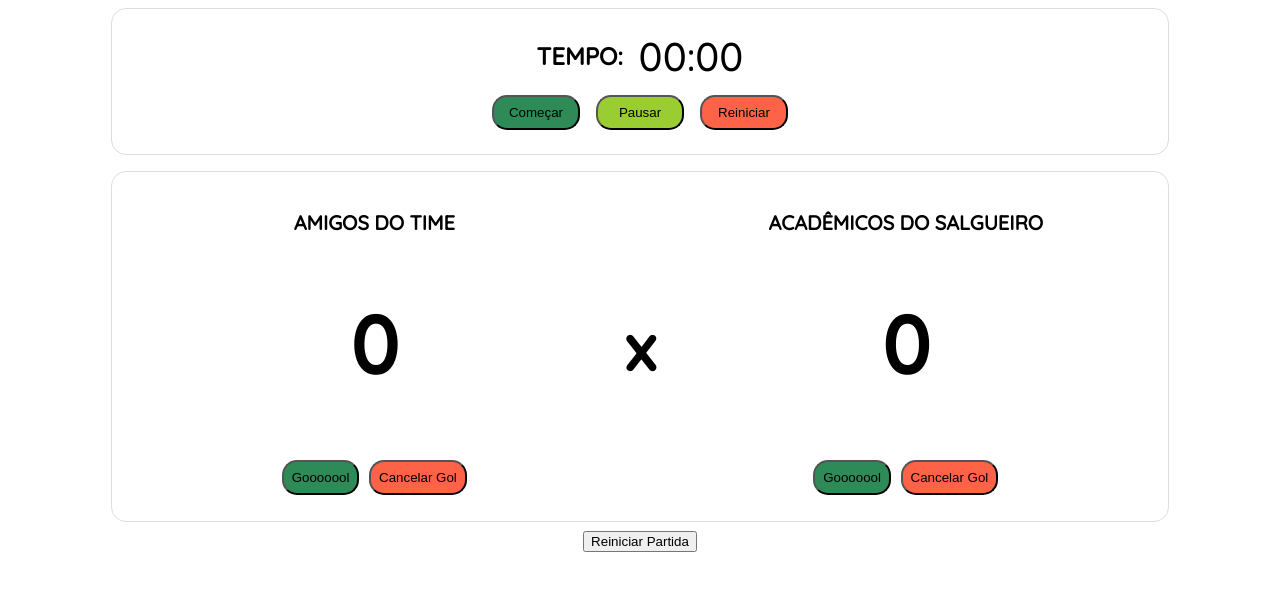
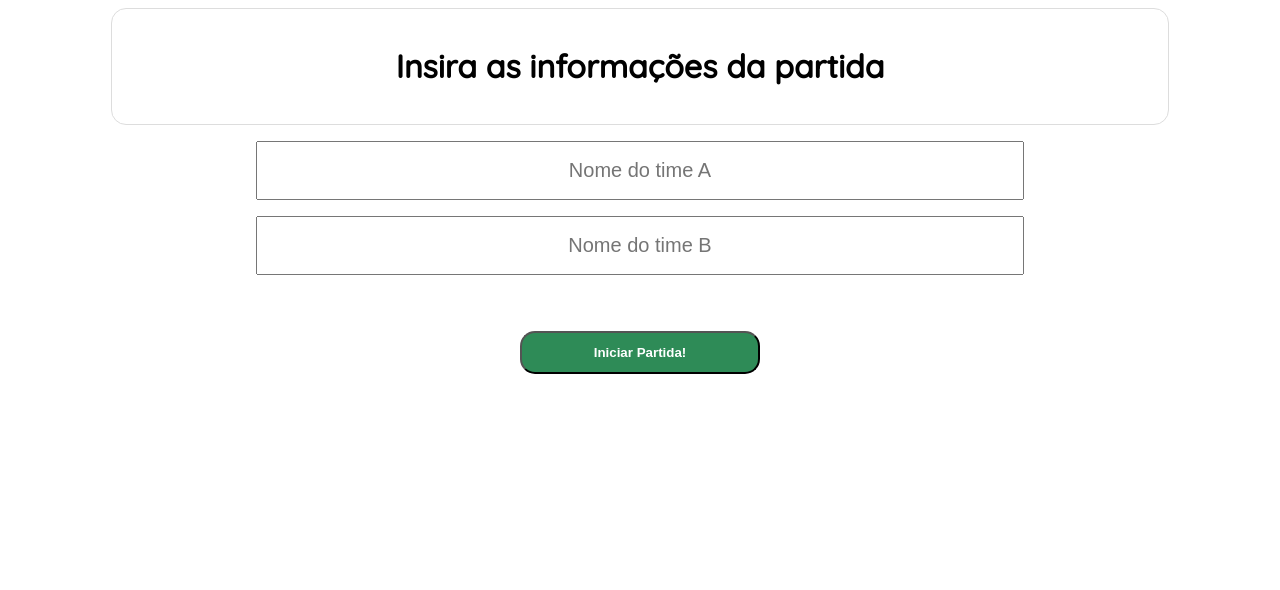
Before and after one commit to matheusvancoll/placar-online, a React (Create React App) app: page / in a window 1280 px wide. Shown: the top 590 px of the page. Built offline with nearby package versions, Linux system fonts and the light colour scheme.

Commit message:
add router

```diff
--- a/package.json
+++ b/package.json
@@ -8,6 +8,7 @@
     "@testing-library/user-event": "^12.8.3",
     "react": "^17.0.2",
     "react-dom": "^17.0.2",
+    "react-router-dom": "^5.2.0",
     "react-scripts": "4.0.3",
     "web-vitals": "^1.1.1"
   },
--- a/src/App.js
+++ b/src/App.js
@@ -1,11 +1,13 @@
 import './App.css';
-import PlacarOnline from './pages/Placar'
+import { BrowserRouter } from 'react-router-dom'
+
+import RouterPages from './pages/RouterPages'
 
 function App() {
   return (
-    <div className="App">
-      <PlacarOnline timeA="AMIGOS DO TIME" timeB="ACADÊMICOS DO SALGUEIRO" />
-    </div>
+    <BrowserRouter>
+        <RouterPages className="App"/>
+    </BrowserRouter>
   );
 }
 
--- /dev/null
+++ b/src/pages/ConfigPlacar/ConfigPlacar.css
@@ -0,0 +1,38 @@
+.config-placar__container {
+  width: 100%;
+  display: flex;
+  flex-direction: column;
+  align-items: center;
+}
+
+.title__container {
+  width: 80%;
+  margin: 0.5rem;
+  padding: 1rem;
+  text-align: center;
+  border: 1px solid #dddddd;
+  border-radius: 15px;
+}
+
+.info-partida-form {
+  width: 60%;
+  display: flex;
+  flex-direction: column;
+}
+
+.info-partida-form input {
+  padding: 1rem 0;
+  margin: 0.5rem 0;
+  text-align: center;
+  font-size: 1.25rem;
+}
+
+.config-placar__container button {
+  width: 15rem;
+  padding: 0.75rem 0.75rem;
+  margin-top: 3rem;
+  border-radius: 15px;
+  background-color: seagreen;
+  color: #fff;
+  font-weight: 700;
+}
--- /dev/null
+++ b/src/pages/ConfigPlacar/index.js
@@ -0,0 +1,34 @@
+import React, { useState } from 'react'
+import { Link } from 'react-router-dom'
+import './ConfigPlacar.css'
+
+const initialTimes = {
+  timeA: '',
+  timeB: ''
+}
+
+const ConfigPlacar = () => {
+  const [NomeTime, setNomeTime] = useState(initialTimes)
+
+  function nomeiaTime(ev) {
+    const { name,  value } = ev.target
+    setNomeTime({ ...NomeTime, [name]: value})
+  }
+
+  return(
+    <div className="config-placar__container">
+      <div className="title__container">
+        <h1>Insira as informações da partida</h1>
+      </div>
+      <form className="info-partida-form">
+        <input type="text" placeholder="Nome do time A" name="timeA" id="timeA" onChange={nomeiaTime}/>
+        <input type="text" placeholder="Nome do time B" name="timeB"id="timeB"onChange={nomeiaTime}/>
+      </form>
+        <Link to="/placar">
+          <button id="start" type="button">Iniciar Partida!</button>
+        </Link>
+    </div>
+  )
+}
+
+export default ConfigPlacar
--- a/src/pages/Placar/Placar.css
+++ b/src/pages/Placar/Placar.css
@@ -68,6 +68,7 @@
 .placar__time h1 {
   font-size: 1.25rem;
   height: 1.25rem;
+  text-transform: uppercase;
 }
 
 .placar__time h4 {
--- a/src/pages/Placar/index.js
+++ b/src/pages/Placar/index.js
@@ -1,5 +1,5 @@
-import React, { useEffect } from 'react'
-import { useState } from 'react'
+import React, { useState, useEffect } from 'react'
+import { Link } from 'react-router-dom'
 import './Placar.css'
 
 function PlacarOnline(props){
@@ -92,6 +92,9 @@ function PlacarOnline(props){
       </div>
 
       <div className="placar__reset">
+        <Link to="/">
+          <button type="button">Iniciar novo jogo</button>
+        </Link>
         <button type="button" onClick={resetAll}>Reiniciar Partida</button>
       </div>
     </div>
--- /dev/null
+++ b/src/pages/RouterPages.js
@@ -0,0 +1,21 @@
+import React, { useState } from 'react'
+import { Switch, Route } from 'react-router-dom'
+
+import PlacarOnline from './Placar/index'
+import ConfigPlacar from './ConfigPlacar'
+
+function RouterDirect () {
+
+  return(
+    <Switch>
+      <Route exact path="/">
+        <ConfigPlacar />
+      </Route>
+      <Route exact path="/placar">
+        <PlacarOnline timeA="time a" timeB="time b" />
+      </Route>
+    </Switch>
+  )
+}
+
+export default RouterDirect
```
Also changed, not shown: 1 other file (tests, documents, lock files or other folders).
